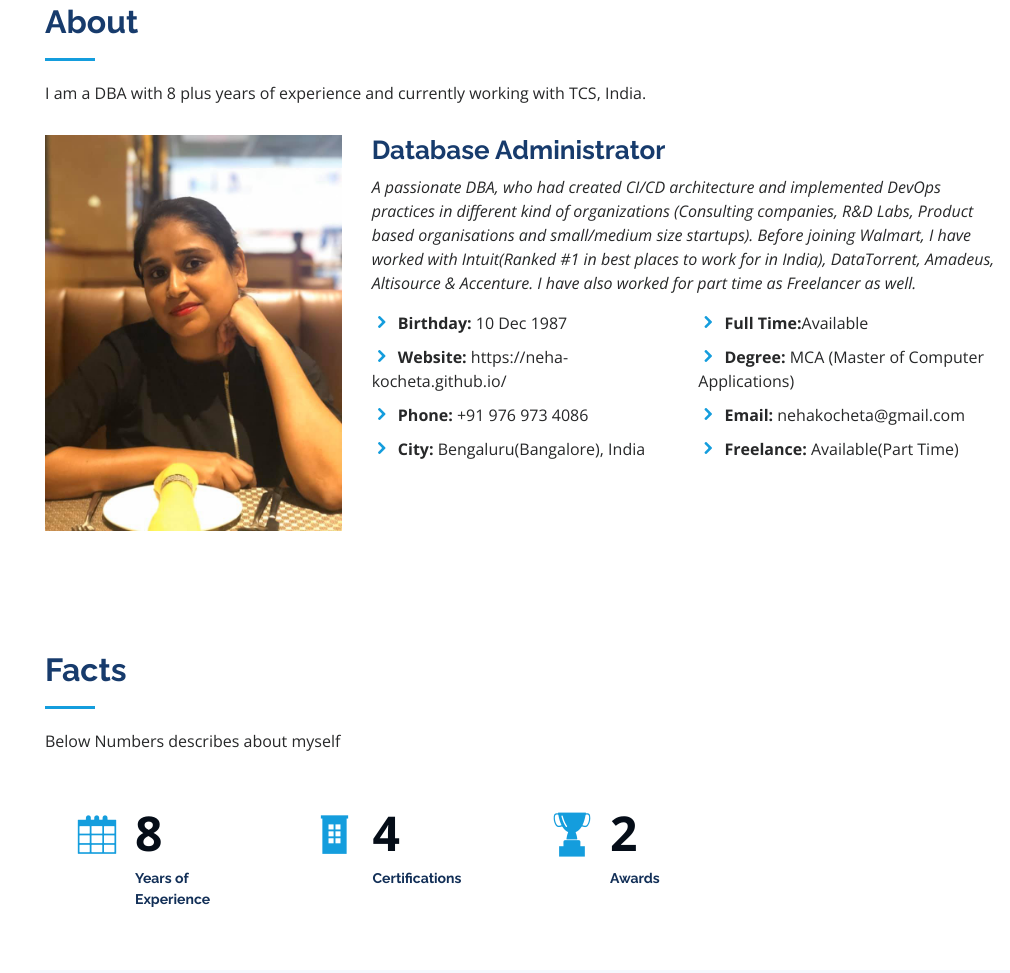
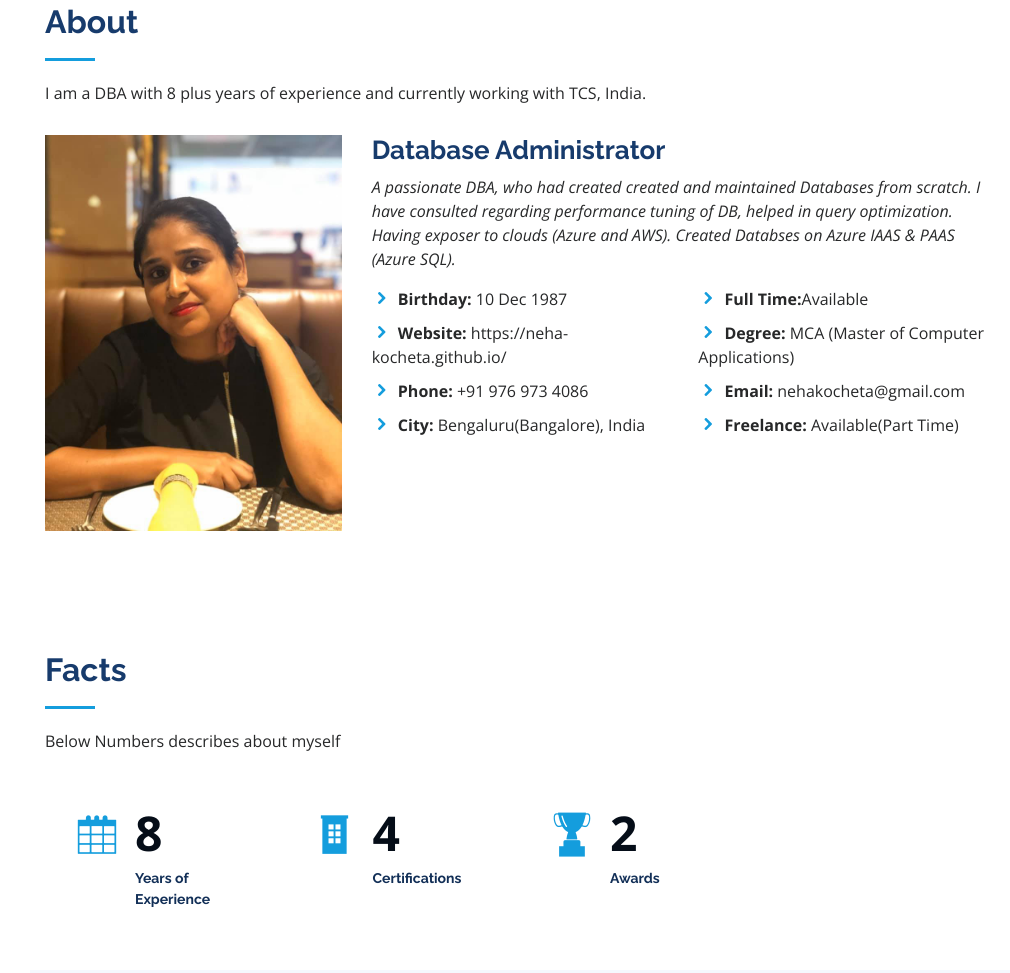
Before and after one commit to neha-kocheta/neha-kocheta.github.io, a plain HTML site: page index.html in a window 1280 px wide. Shown: the part 857-1830 px from the top of the page, without its empty margins (270-1280 px from the left). Drawn offline with nearby package versions, Linux system fonts and the light colour scheme.

Commit message:
Update index.html

```diff
--- a/index.html
+++ b/index.html
@@ -97,7 +97,7 @@
           <div class="col-lg-8 pt-4 pt-lg-0 content" data-aos="fade-left">
             <h3>Database Administrator</h3>
             <p class="font-italic">
-              A passionate DBA, who had created CI/CD architecture and implemented DevOps practices in different kind of organizations (Consulting companies, R&D Labs, Product based organisations and small/medium size startups). Before joining Walmart, I have worked with Intuit(Ranked #1 in best places to work for in India), DataTorrent, Amadeus, Altisource & Accenture. I have also worked for part time as Freelancer as well.
+              A passionate DBA, who had created created and maintained Databases from scratch. I have consulted regarding performance tuning of DB, helped in query optimization. Having exposer to clouds (Azure and AWS). Created Databses on Azure IAAS & PAAS (Azure SQL).
             </p>
             <div class="row">
               <div class="col-lg-6">
```
